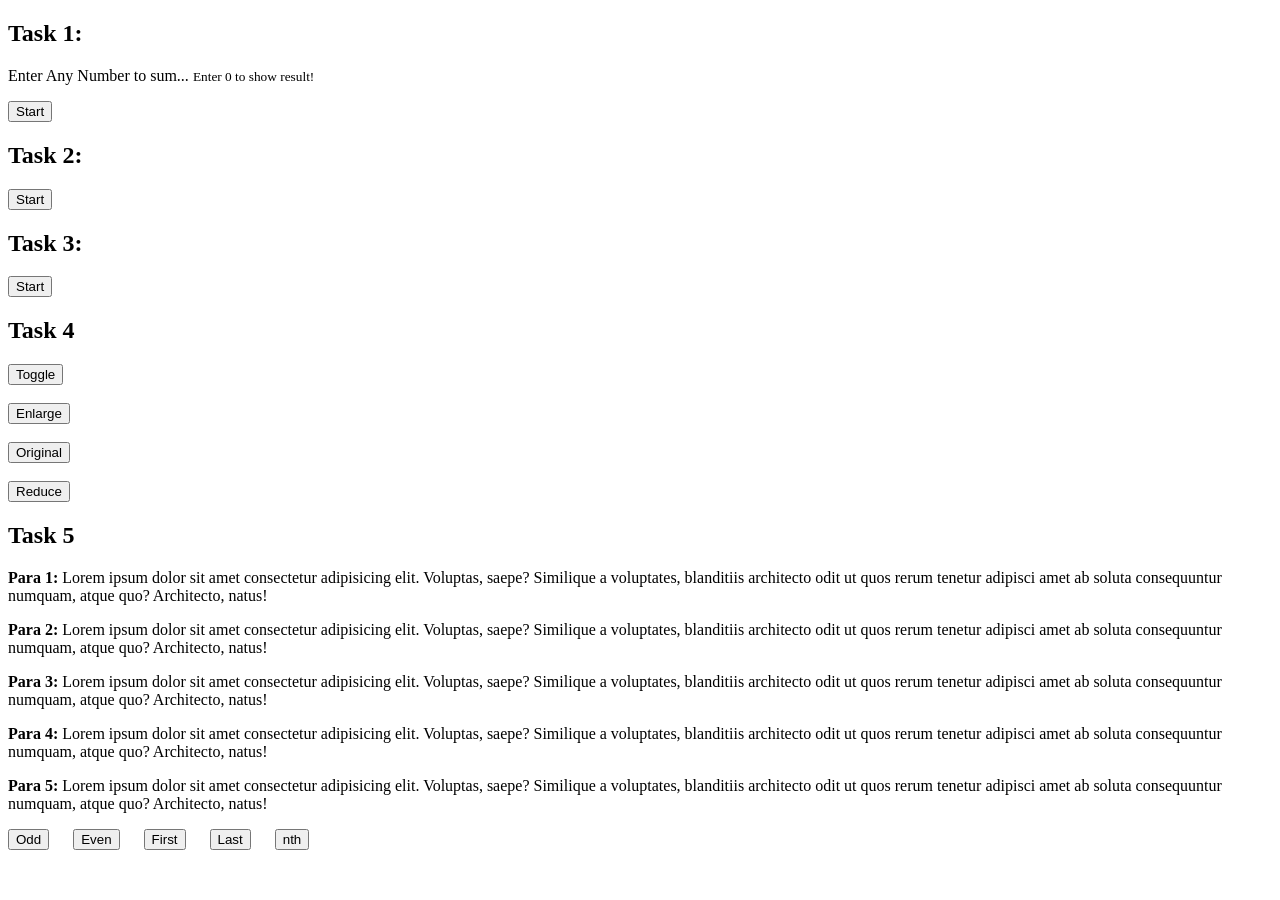
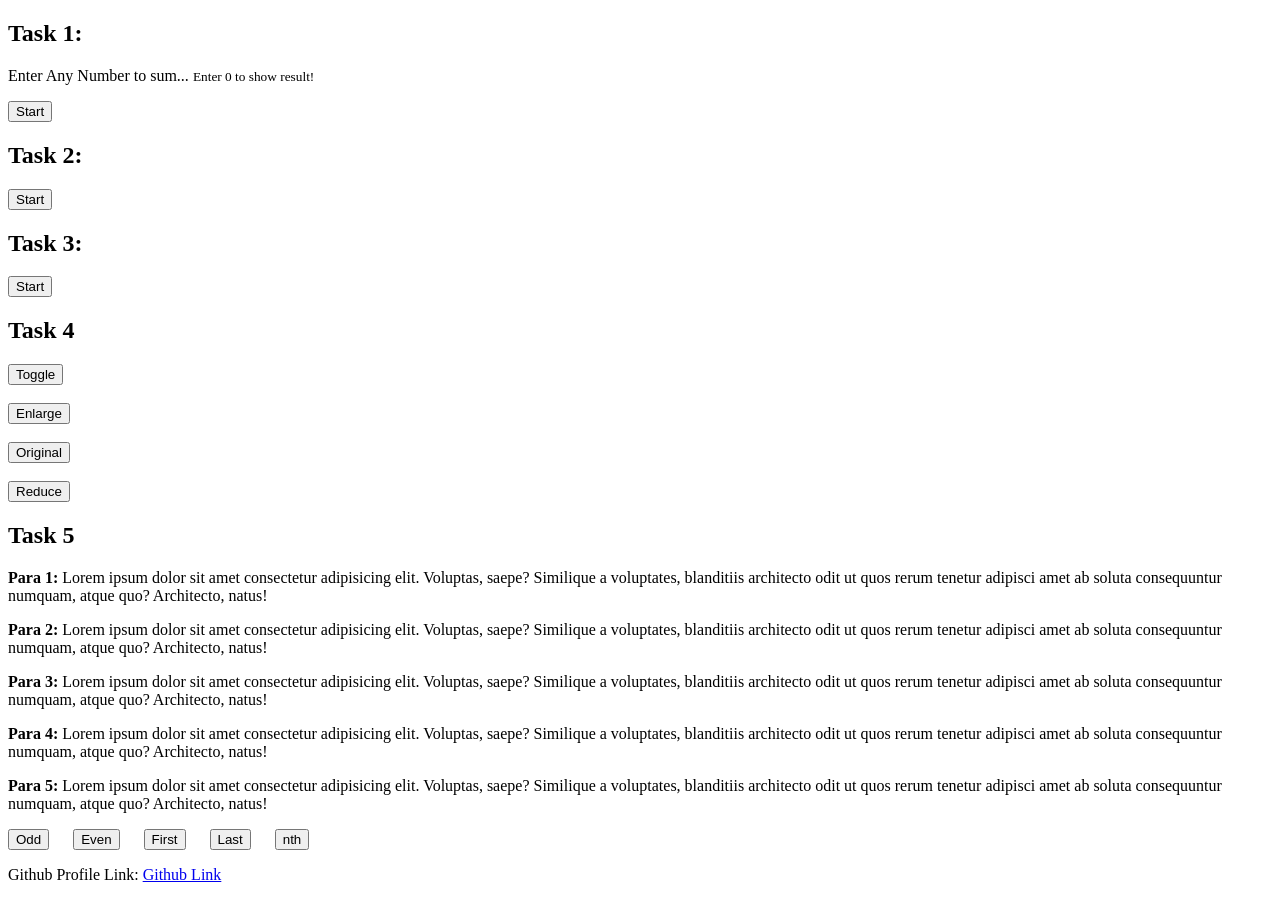
Before and after one commit to aliseyalvi/217967-CS441, a plain HTML site: page lab03/Lab_03.html in a window 1280 px wide. Before the commit the page ends 858 px from the top, so only its background shows below. Drawn offline with nearby package versions, Linux system fonts and the light colour scheme.

Commit message:
Update Lab_03.html

```diff
--- a/lab03/Lab_03.html
+++ b/lab03/Lab_03.html
@@ -132,6 +132,11 @@
         </button> &emsp;
     </div>
 
+    <p>
+        Github Profile Link:
+        <a href="https://github.com/aliseyalvi/217967-CS441.git" > Github Link </a>
+    </p>
+
 
 
     <script src="https://code.jquery.com/jquery-3.5.1.min.js" integrity="sha256-9/aliU8dGd2tb6OSsuzixeV4y/faTqgFtohetphbbj0=" crossorigin="anonymous"></script>
```
